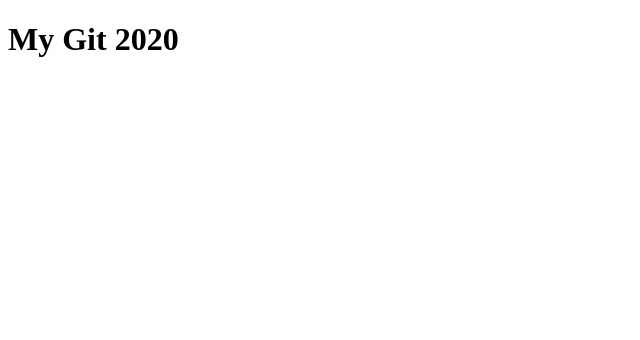
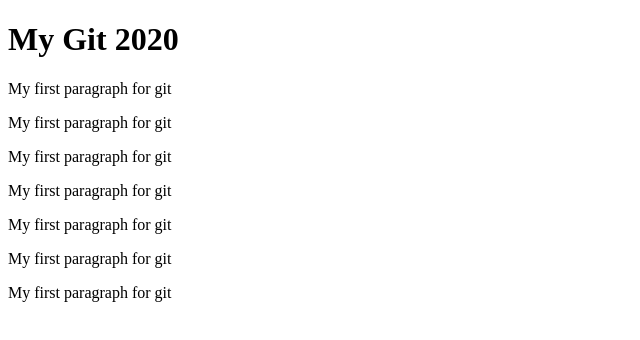
Before and after one commit to itdeveloper93/myapp, a plain HTML site: page index.html in a window 1280 px wide. Shown: the whole page, without its empty margins (0-640 px from the left). Drawn offline with Linux system fonts and the light colour scheme.

Commit message:
My second

```diff
--- a/index.html
+++ b/index.html
@@ -7,5 +7,12 @@
 </head>
 <body>
     <h1>My Git 2020</h1>
+    <p>My first paragraph for git</p>
+    <p>My first paragraph for git</p>
+    <p>My first paragraph for git</p>
+    <p>My first paragraph for git</p>
+    <p>My first paragraph for git</p>
+    <p>My first paragraph for git</p>
+    <p>My first paragraph for git</p>
 </body>
 </html>
```
